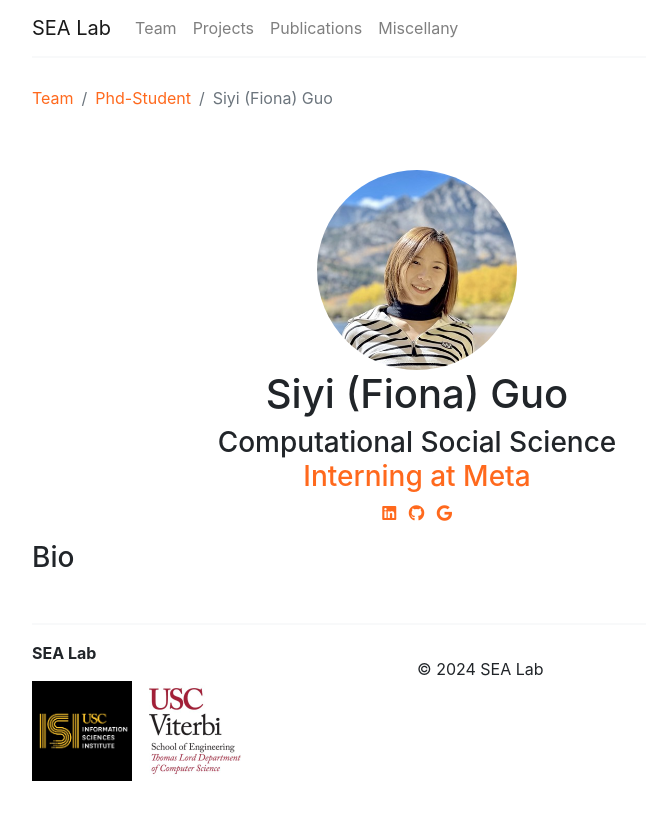
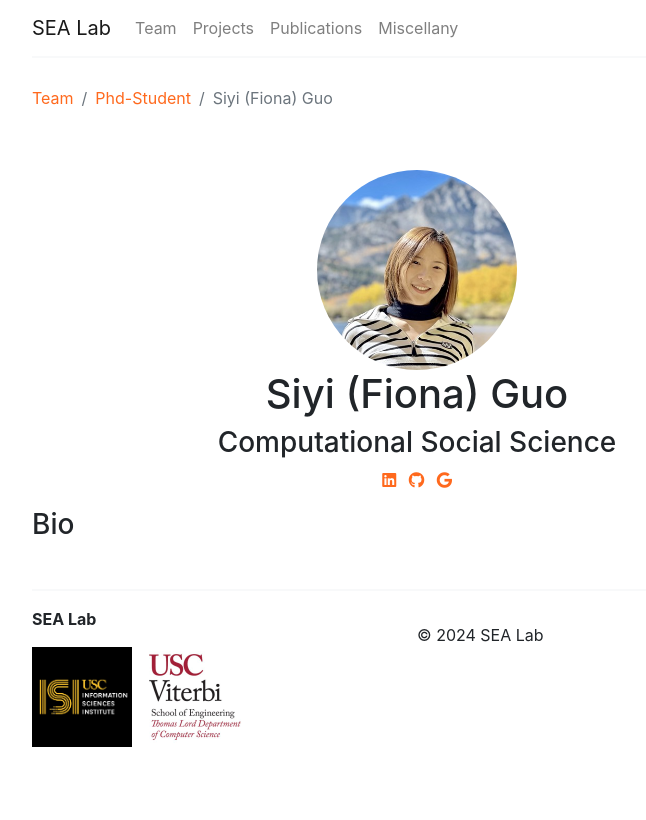
Before and after one commit to lermanlab/lermanlab.github.io, a Jekyll site: the page built from _pages/team/_posts/2021-01-02-fiona-guo.md, in a window 1280 px wide. Shown: the top 820 px of the page, without its empty margins (223-869 px from the left). Built offline with Jekyll 4.4.1, drawn with Linux system fonts in a browser that asks for light colours.

Commit message:
Update 2021-01-02-fiona-guo.md

```diff
--- a/_pages/team/_posts/2021-01-02-fiona-guo.md
+++ b/_pages/team/_posts/2021-01-02-fiona-guo.md
@@ -3,7 +3,7 @@ layout: member
 category: phd-student
 title: Siyi (Fiona) Guo
 image: fiona.jpg
-role: Computational Social Science<br><a target="blank" href="https://lermanlab.github.io/team/">Interning at Meta</a>
+role: Computational Social Science
 permalink: 'team/fiona-guo'
 social:
   twitter:
```
